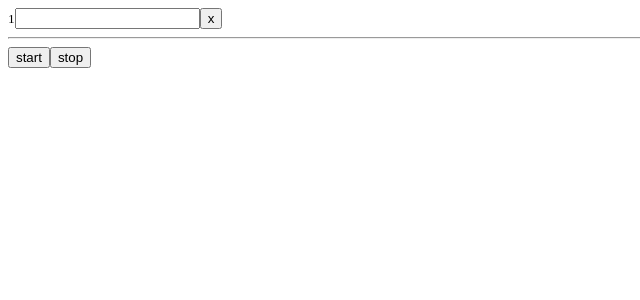
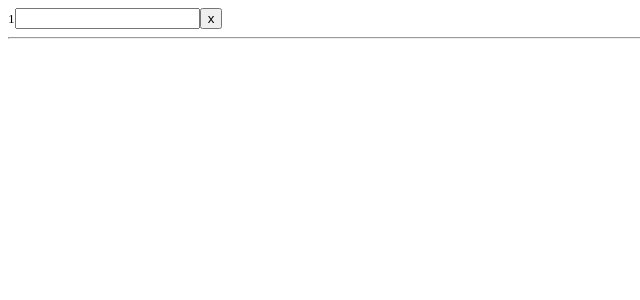
Before and after one commit to timbilalov/route-builder, a React app: page / in a window 1280 px wide. Shown: the top 300 px of the page, without its empty margins (0-640 px from the left). Built offline with nearby package versions, Linux system fonts and the light colour scheme; the HTML template or start-up script is replaced by a standard one.

Commit message:
Voice input pretty look

```diff
--- /dev/null
+++ b/src/media/js/components/SvgIcon.js
@@ -0,0 +1,11 @@
+import React from 'react';
+
+function SvgIcon(props) {
+	const { name } = props;
+	const href = `#icon-${name}`;
+	return (
+		<svg className="svg-icon"><use xlinkHref={href} /></svg>
+	);
+}
+
+export default SvgIcon;
--- a/src/media/js/components/VoiceInput.js
+++ b/src/media/js/components/VoiceInput.js
@@ -1,6 +1,7 @@
 import React from 'react';
 import store from '../store';
 import { addAddress } from '../store/actions';
+import SvgIcon from './SvgIcon';
 
 const REPEAT_LISTENING_DELAY = 500;
 
@@ -10,7 +11,7 @@ const REPEAT_LISTENING_DELAY = 500;
 
 class VoiceInput extends React.Component {
 	state = {
-		isRecognizing: false,
+		isRecording: false,
 		isError: false,
 	};
 
@@ -24,7 +25,6 @@ class VoiceInput extends React.Component {
 
 		if (!SpeechRecognition) {
 			console.warn(`Speech recognition isn't supported in your browser`);
-			// env.isMobile && alert(`Speech recognition isn't supported in your browser`);
 			return;
 		}
 
@@ -35,7 +35,7 @@ class VoiceInput extends React.Component {
 
 		recognition.onstart = () => {
 			this.setState({
-				isRecognizing: true,
+				isRecording: true,
 			});
 		};
 
@@ -48,7 +48,7 @@ class VoiceInput extends React.Component {
 
 		recognition.onend = () => {
 			this.setState({
-				isRecognizing: false,
+				isRecording: false,
 			});
 
 			this.onResult(this.recognizedString);
@@ -72,9 +72,9 @@ class VoiceInput extends React.Component {
 	}
 
 	startListening(delay = 0) {
-		const { isRecognizing } = this.state;
+		const { isRecording } = this.state;
 
-		if (isRecognizing) {
+		if (isRecording) {
 			return;
 		}
 
@@ -88,9 +88,9 @@ class VoiceInput extends React.Component {
 	}
 
 	stopListening() {
-		const { isRecognizing } = this.state;
+		const { isRecording } = this.state;
 
-		if (!isRecognizing) {
+		if (!isRecording) {
 			return;
 		}
 
@@ -102,15 +102,16 @@ class VoiceInput extends React.Component {
 	}
 
 	render() {
-		const { isRecognizing } = this.state;
+		const { isRecording } = this.state;
 
 		return (
-			<div>
-				{isRecognizing ? 'VoiceInput here' : ''}
-				<div>
-					<button onClick={() => this.startListening()}>start</button>
-					<button onClick={() => this.stopListening()}>stop</button>
-				</div>
+			<div className="voice-input">
+				<span
+					className={`voice-input__record-icon ${isRecording ? '_animating' : ''}`}
+					onClick={() => isRecording ? this.stopListening() : this.startListening()}
+				>
+					<SvgIcon name="voice-record" />
+				</span>
 			</div>
 		);
 	}
--- /dev/null
+++ b/src/media/sass/parts/_svg-icon.sass
@@ -0,0 +1,5 @@
+.svg-icon
+	display: block
+	width: 100%
+	height: 100%
+	fill: currentColor
--- /dev/null
+++ b/src/media/sass/parts/_voice-input.sass
@@ -0,0 +1,49 @@
+@keyframes rotation
+	to
+		transform: rotate(360deg)
+
+.voice-input
+	margin: 20px 0
+	&__record-icon
+		@extend %button-base
+		position: relative
+		width: 30px
+		height: 30px
+		padding: 7px
+		border-radius: 100%
+		&:before,
+		&:after
+			@extend %full-sized
+			content: ''
+			border-radius: 100%
+			box-sizing: content-box
+			will-change: transform, opacity
+			opacity: 0
+			pointer-events: none
+			transition: opacity $default-transition-duration
+		&:before
+			$padding: 3px
+			$border-size: 2px
+			$offset: -($padding + $border-size)
+			margin-left: $offset
+			margin-top: $offset
+			border: $border-size solid transparent
+			border-top-color: $c-accent-2
+			padding: $padding
+			animation: rotation 0.5s infinite linear
+		&:after
+			$padding: 12px
+			$border-size: 4px
+			$offset: -($padding + $border-size)
+			margin-left: $offset
+			margin-top: $offset
+			border: $border-size solid transparent
+			border-left-color: $c-accent-3
+			padding: $padding
+			animation: rotation 1.2s infinite linear
+		&._animating
+			&:before,
+			&:after
+				opacity: 1
+				pointer-events: auto
+				transition: none
--- a/src/media/sass/screen.sass
+++ b/src/media/sass/screen.sass
@@ -10,6 +10,9 @@
 @import parts/header
 @import parts/footer
 @import parts/map
+@import parts/voice-input
+@import parts/buttons
+@import parts/svg-icon
 // @import parts/controls
 // @import parts/popup
 
```
Also changed, not shown: src/media/sass/_constants.sass (+15 -0 lines), src/media/sass/parts/_buttons.sass (added, +21 -0 lines), src/media/svg/voice-record.svg (added).
